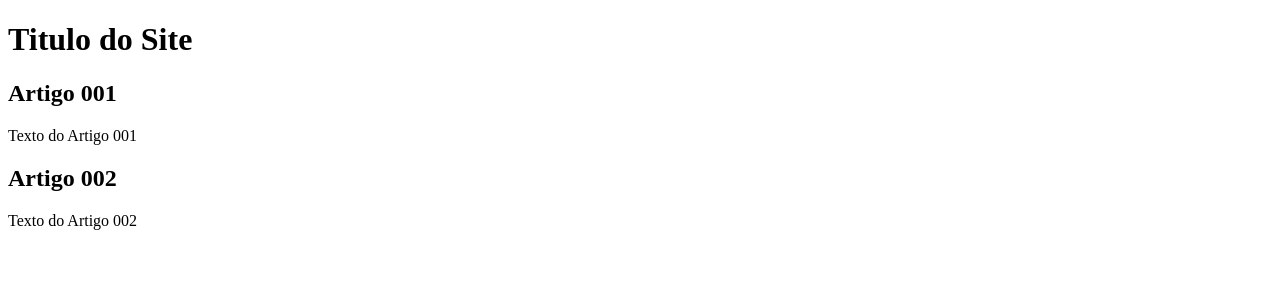
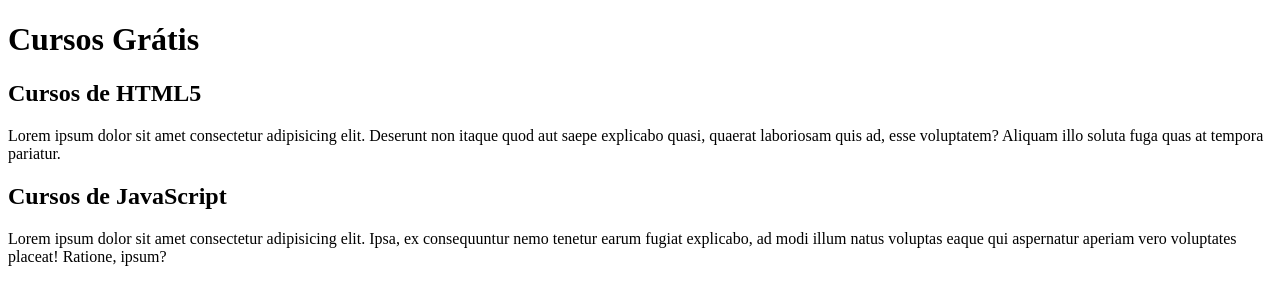
Before and after one commit to Vitor-Sallenave/Projeto-Site, a plain HTML site: page index.html in a window 1280 px wide. Drawn offline with Linux system fonts and the light colour scheme.

Commit message:
comecei a escrever o conteudo

```diff
--- a/index.html
+++ b/index.html
@@ -8,15 +8,15 @@
 </head>
 <body>
     <header>
-        <h1>Titulo do Site</h1>
+        <h1>Cursos Grátis</h1>
     </header>
     <article>
-        <h2>Artigo 001</h2>
-        <p>Texto do Artigo 001</p>
+        <h2>Cursos de HTML5</h2>
+        <p>Lorem ipsum dolor sit amet consectetur adipisicing elit. Deserunt non itaque quod aut saepe explicabo quasi, quaerat laboriosam quis ad, esse voluptatem? Aliquam illo soluta fuga quas at tempora pariatur.</p>
     </article>
     <article>
-        <h2>Artigo 002</h2>
-        <p>Texto do Artigo 002</p>
+        <h2>Cursos de JavaScript</h2>
+        <p>Lorem ipsum dolor sit amet consectetur adipisicing elit. Ipsa, ex consequuntur nemo tenetur earum fugiat explicabo, ad modi illum natus voluptas eaque qui aspernatur aperiam vero voluptates placeat! Ratione, ipsum?</p>
     </article>
 </body>
 </html>
```
